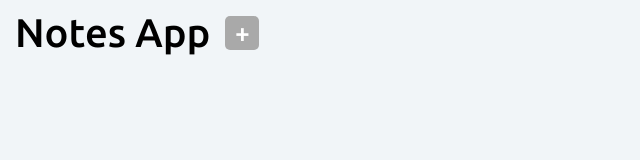
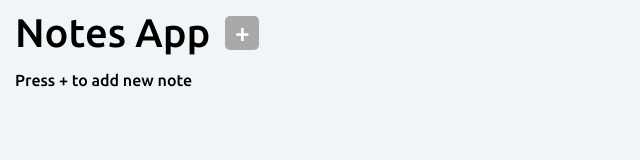
Before and after one commit to blackbeard-guy/Notes_app_js, a plain HTML site: page index.html in a window 1280 px wide. Shown: the whole page, without its empty margins (0-640 px from the left). Drawn offline with Linux system fonts and the light colour scheme.

Commit message:
Update index.html

```diff
--- a/index.html
+++ b/index.html
@@ -17,7 +17,9 @@
                 <h1 class="title">Notes App</h1>
                 <button class="add-btn">+</button>
             </div>
-            <div class="notes"></div>
+            <div class="notes">
+                <h2 class="descr">Press + to add new note</h2>
+            </div>
         </div>
     </div>
 
```
